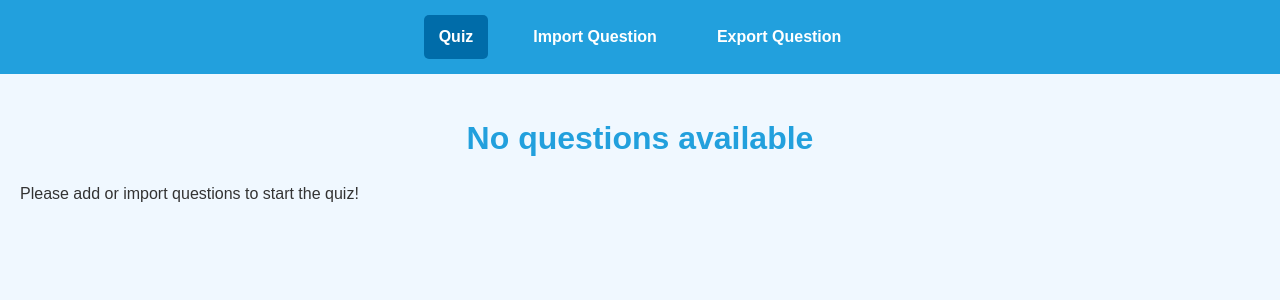
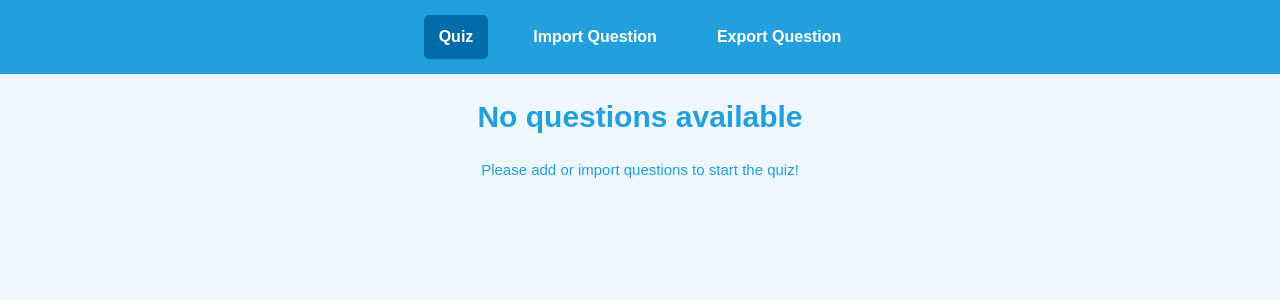
Before and after one commit to nguyenxduc/quiz-app, a React (Create React App) app: page /quiz in a window 1280 px wide. Shown: the top 300 px of the page. Built offline with nearby package versions, Linux system fonts and the light colour scheme.

Commit message:
change url

```diff
--- a/package.json
+++ b/package.json
@@ -33,5 +33,5 @@
     "not ie <= 11",
     "not op_mini all"
   ],
-  "homepage": "https://nguyenxduc.github.io/quiz-app"
+  "homepage": "https://nguyenxduc.github.io/quiz-app/"
 }
--- a/src/components/Quiz.jsx
+++ b/src/components/Quiz.jsx
@@ -96,7 +96,7 @@ const Quiz = ({ questions }) => {
   };
   if (!questions || questions.length === 0) {
     return (
-      <div className="quiz-container">
+      <div className="no-quiz-container">
         <h1>No questions available</h1>
         <p>Please add or import questions to start the quiz!</p>
       </div>
@@ -125,7 +125,7 @@ const Quiz = ({ questions }) => {
   return (
     <div className="quiz-container">
       <div className="quiz-header">
-        <h2>The BlooQuiz</h2>
+        <h2>The Blue</h2>
       </div>
       <div className="quiz-body">
         <p className="question-progress">
--- a/src/styles/Quiz.css
+++ b/src/styles/Quiz.css
@@ -4,6 +4,15 @@
   padding: 0;
 }
 
+.no-quiz-container {
+  font-family: Arial, sans-serif;
+  margin: 0;
+  padding: 0;
+  font-size: 15px;
+  color: #22a0dd;
+  margin-bottom: 10px;
+  text-align: center;
+}
 .quiz-header {
   text-align: center;
   margin-bottom: 20px;
```
Also changed, not shown: 12 other files (tests, documents, lock files or other folders).
